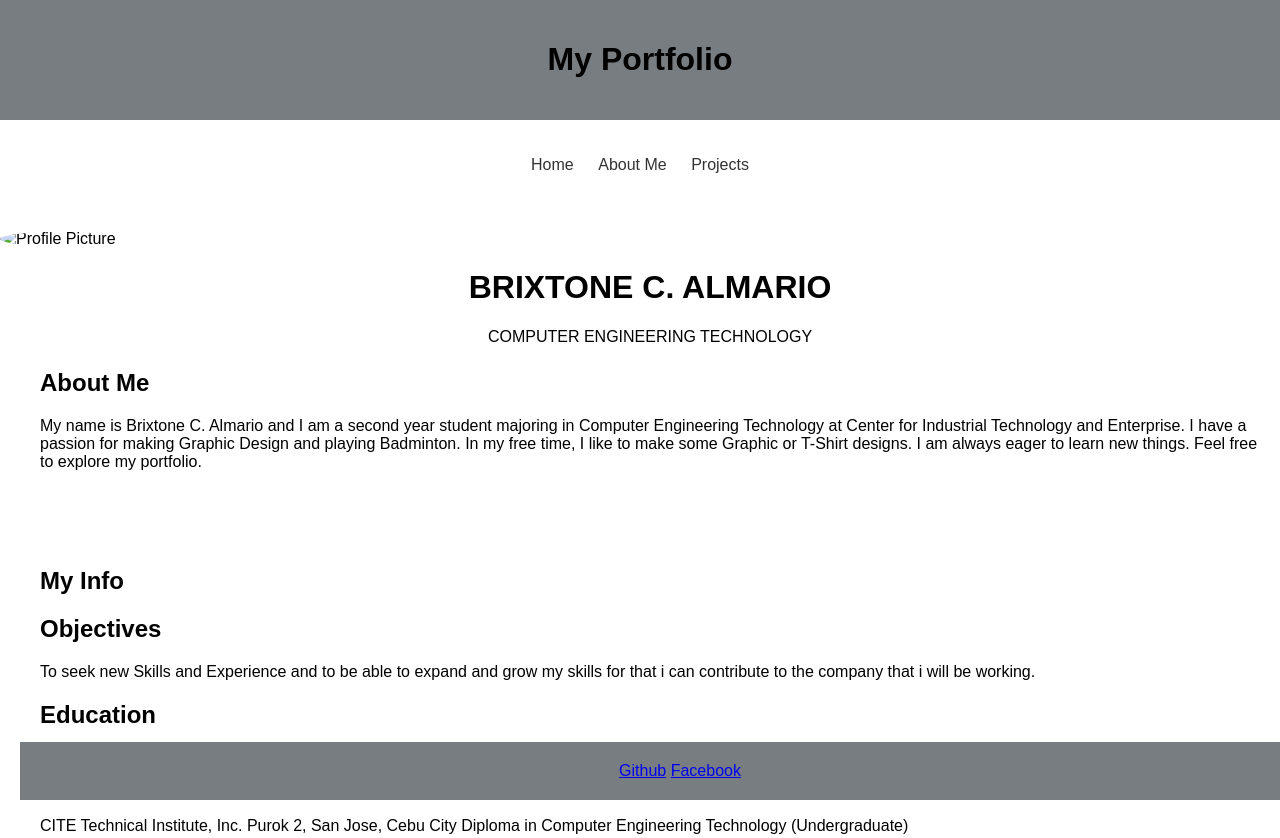
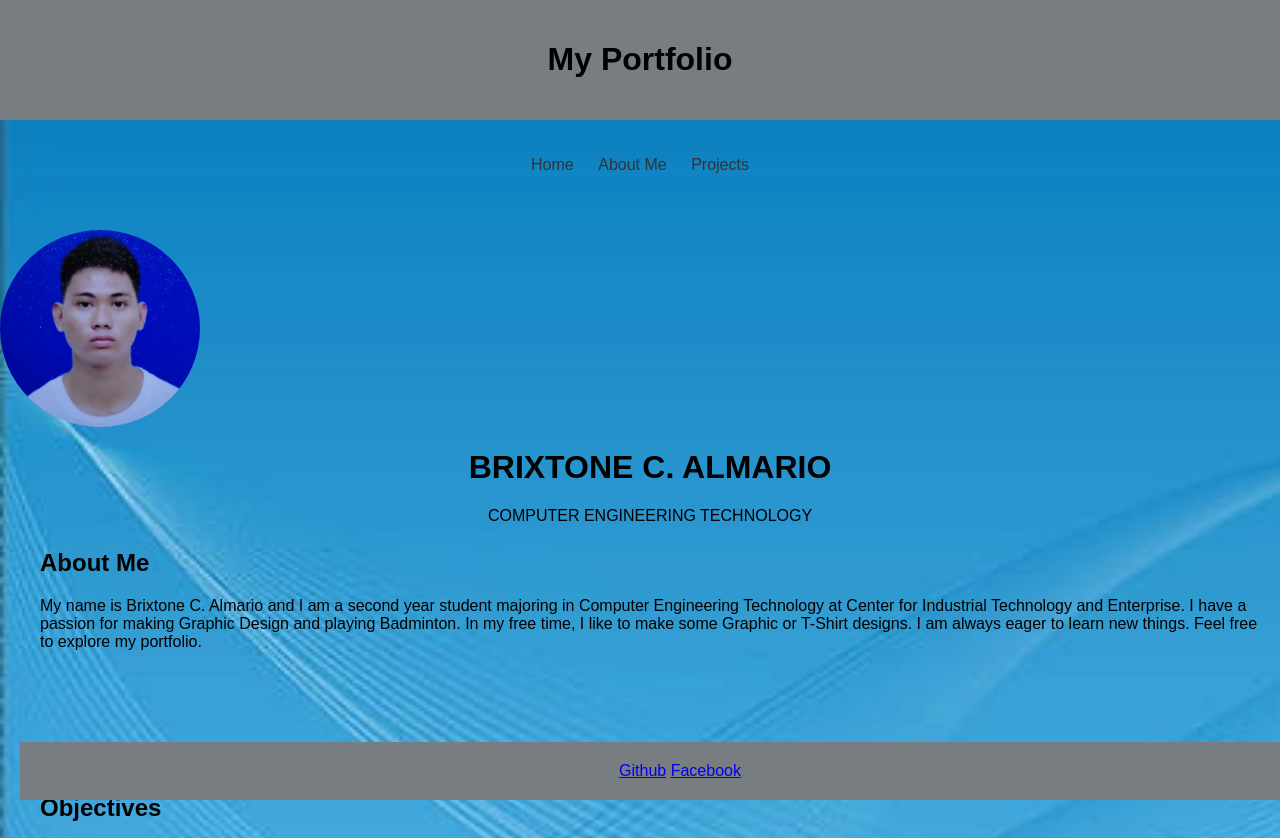
Before and after one commit to brixalma/almariobrixtone.html, a plain HTML site: page index.html in a window 1280 px wide. Shown: the top 838 px of the page. Drawn offline with Linux system fonts and the light colour scheme.

Commit message:
Add files via upload

```diff
--- a/index.html
+++ b/index.html
@@ -33,7 +33,7 @@
         </ul>
     </nav>
 
-    <img id="profile-picture" src="Tonex.jpg" alt="Profile Picture">
+    <img id="profile-picture" src="images/Tonex.jpg" alt="Profile Picture">
     <div id="profile-text">
         <div class="center">
         <h1>BRIXTONE C. ALMARIO</h1>
--- a/style.css
+++ b/style.css
@@ -2,7 +2,7 @@ body {
     font-family: Arial, sans-serif;
     margin: 0;
     padding: 0;
-    background-image: url('back.jpg'); /* Changed background-image property */
+    background-image: url('images/back.jpg'); /* Changed background-image property */
     background-size: cover;
 }
 
```
